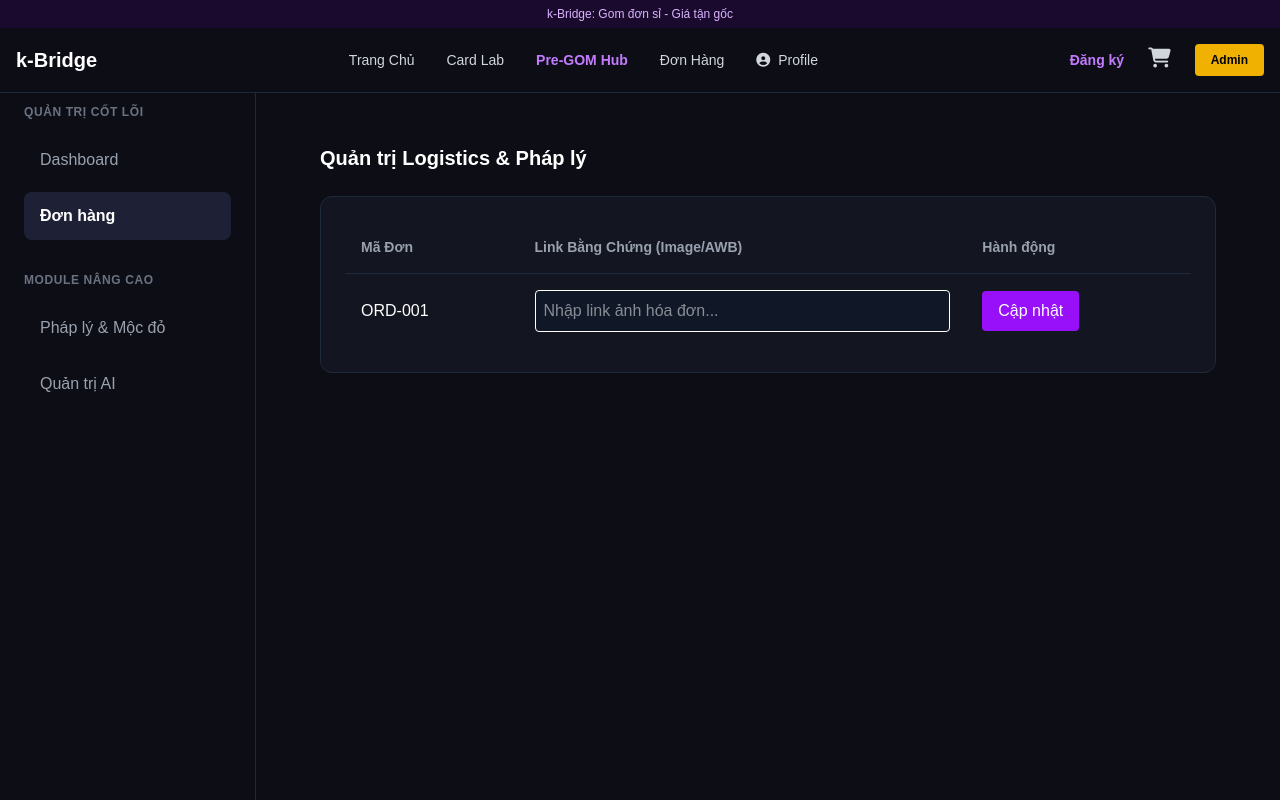
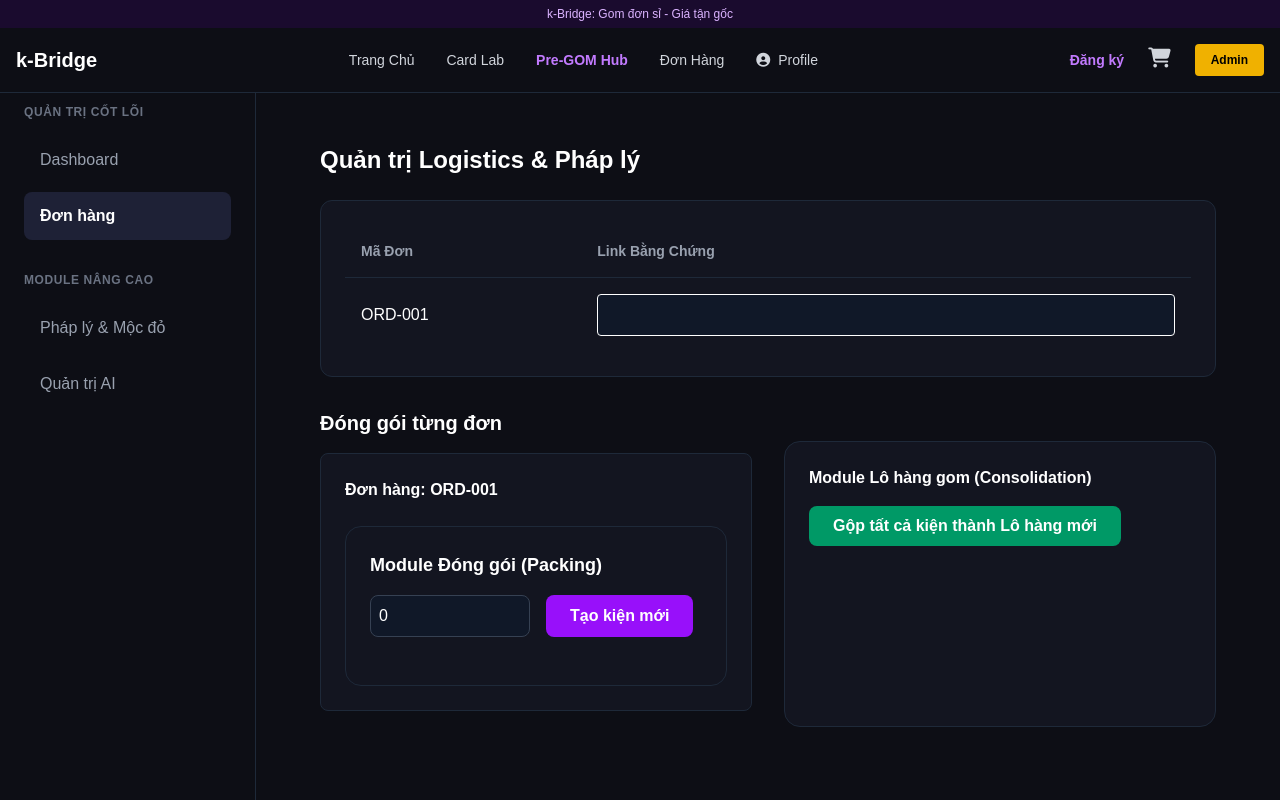
Before and after one commit to vi9054798-cell/k-bridge-project, a Next.js app: page /admin/logistics in a window 1280 px wide. Shown: the top 800 px of the page. Built offline with nearby package versions, Linux system fonts and the light colour scheme.

Commit message:
Feature: Add Shipment Consolidation module to Admin Logistics

```diff
--- a/app/admin/logistics/page.tsx
+++ b/app/admin/logistics/page.tsx
@@ -1,21 +1,35 @@
 "use client";
-export default function AdminLogistics() {
+import { useOrderStore } from '@/store/useOrderStore';
+import PackingManager from '@/components/admin/PackingManager';
+import ShipmentManager from '@/components/admin/ShipmentManager';
+
+export default function LogisticsPage() {
+  const { orders } = useOrderStore();
+
   return (
     <div className="p-8 text-white min-h-screen bg-[#0d0e15]">
-      <h1 className="text-xl font-bold mb-6">Quản trị Logistics & Pháp lý</h1>
-      <div className="bg-[#131520] p-6 rounded-xl border border-gray-800">
+      <h1 className="text-2xl font-bold mb-6">Quản trị Logistics & Pháp lý</h1>
+
+      {/* Bảng Logistics cũ */}
+      <div className="bg-[#131520] p-6 rounded-xl border border-gray-800 mb-8">
         <table className="w-full text-left">
-          <thead className="text-gray-400 text-sm">
-            <tr><th className="p-4">Mã Đơn</th><th className="p-4">Link Bằng Chứng (Image/AWB)</th><th className="p-4">Hành động</th></tr>
-          </thead>
-          <tbody>
-            <tr className="border-t border-gray-800">
-              <td className="p-4">ORD-001</td>
-              <td className="p-4"><input className="bg-gray-900 border rounded p-2 w-full" placeholder="Nhập link ảnh hóa đơn..." /></td>
-              <td className="p-4"><button className="bg-purple-600 px-4 py-2 rounded">Cập nhật</button></td>
-            </tr>
-          </tbody>
+          <thead><tr className="text-gray-400 text-sm"><th className="p-4">Mã Đơn</th><th className="p-4">Link Bằng Chứng</th></tr></thead>
+          <tbody><tr className="border-t border-gray-800"><td className="p-4">ORD-001</td><td className="p-4"><input className="bg-gray-900 border rounded p-2 w-full" /></td></tr></tbody>
         </table>
+      </div>
+
+      {/* Danh sách Đóng gói & Lô hàng */}
+      <div className="grid grid-cols-1 lg:grid-cols-2 gap-8">
+        <div>
+          <h2 className="text-xl font-bold mb-4">Đóng gói từng đơn</h2>
+          {orders.map((o) => (
+            <div key={o.id} className="border border-gray-800 p-6 rounded-lg bg-[#131520] mb-4">
+              <p className="font-bold">Đơn hàng: {o.id}</p>
+              <PackingManager orderId={o.id} />
+            </div>
+          ))}
+        </div>
+        <ShipmentManager />
       </div>
     </div>
   );
--- /dev/null
+++ b/components/admin/PackingManager.tsx
@@ -0,0 +1,59 @@
+"use client";
+import { useState } from 'react';
+import { useOrderStore, Package } from '@/store/useOrderStore';
+
+export default function PackingManager({ orderId }: { orderId: string }) {
+  const { orders, addPackageToOrder } = useOrderStore();
+  const order = orders.find(o => o.id === orderId);
+
+  const [weight, setWeight] = useState(0);
+
+  const handleCreatePackage = () => {
+    if (weight <= 0) return alert("Vui lòng nhập trọng lượng hợp lệ!");
+
+    const newPkg: Package = {
+      id: `PKG-${Date.now().toString().slice(-4)}`,
+      weight: weight,
+      items: ["Album A", "Album B"] // Ở đây bạn có thể lấy từ danh sách sản phẩm thực tế
+    };
+
+    addPackageToOrder(orderId, newPkg);
+    setWeight(0);
+  };
+
+  if (!order) return <p>Không tìm thấy đơn hàng.</p>;
+
+  return (
+    <div className="bg-[#131520] p-6 rounded-2xl border border-gray-800 mt-6">
+      <h3 className="text-white font-bold text-lg mb-4">Module Đóng gói (Packing)</h3>
+
+      {/* Form tạo kiện */}
+      <div className="flex gap-4 mb-6">
+        <input
+          type="number"
+          value={weight}
+          onChange={(e) => setWeight(Number(e.target.value))}
+          placeholder="Trọng lượng (kg)"
+          className="bg-gray-900 border border-gray-700 rounded-lg p-2 text-white w-40"
+        />
+        <button
+          onClick={handleCreatePackage}
+          className="bg-purple-600 hover:bg-purple-500 px-6 py-2 rounded-lg font-bold text-white transition"
+        >
+          Tạo kiện mới
+        </button>
+      </div>
+
+      {/* Danh sách kiện đã tạo */}
+      <div className="space-y-3">
+        {order.packages.map((pkg) => (
+          <div key={pkg.id} className="flex justify-between items-center bg-gray-900 p-4 rounded-xl border border-gray-700">
+            <span className="text-purple-400 font-mono font-bold">{pkg.id}</span>
+            <span className="text-gray-300">{pkg.weight} kg</span>
+            <span className="text-emerald-500 text-xs uppercase font-bold">Đã đóng gói</span>
+          </div>
+        ))}
+      </div>
+    </div>
+  );
+}
--- /dev/null
+++ b/components/admin/ShipmentManager.tsx
@@ -0,0 +1,28 @@
+"use client";
+import { useOrderStore } from '@/store/useOrderStore';
+
+export default function ShipmentManager() {
+  const { orders, shipments, createShipment } = useOrderStore();
+
+  // Lấy tất cả các kiện hàng chưa nằm trong lô nào
+  const allPackages = orders.flatMap(o => o.packages);
+
+  return (
+    <div className="bg-[#131520] p-6 rounded-2xl border border-gray-800 mt-8">
+      <h3 className="text-white font-bold mb-4">Module Lô hàng gom (Consolidation)</h3>
+      <button
+        onClick={() => createShipment(allPackages.map(p => p.id))}
+        className="bg-emerald-600 px-6 py-2 rounded-lg font-bold text-white mb-4"
+      >
+        Gộp tất cả kiện thành Lô hàng mới
+      </button>
+      <div className="space-y-2">
+        {shipments.map(s => (
+          <div key={s.id} className="text-emerald-400 font-mono border-l-2 border-emerald-500 pl-4">
+            {s.id} - Trạng thái: {s.status}
+          </div>
+        ))}
+      </div>
+    </div>
+  );
+}
--- /dev/null
+++ b/store/useOrderStore.ts
@@ -0,0 +1,23 @@
+import { create } from 'zustand';
+
+export interface Package { id: string; weight: number; items: string[]; }
+export interface Shipment { id: string; packageIds: string[]; status: 'created' | 'in-transit'; }
+export interface Order { id: string; customerName: string; status: 'pending' | 'packed' | 'shipped'; packages: Package[]; }
+
+interface OrderStore {
+  orders: Order[];
+  shipments: Shipment[];
+  addPackageToOrder: (orderId: string, newPkg: Package) => void;
+  createShipment: (packageIds: string[]) => void;
+}
+
+export const useOrderStore = create<OrderStore>((set) => ({
+  orders: [{ id: "ORD-001", customerName: "Trần Khánh Vi", status: 'pending', packages: [] }],
+  shipments: [],
+  addPackageToOrder: (orderId, newPkg) => set((state) => ({
+    orders: state.orders.map(o => o.id === orderId ? { ...o, packages: [...o.packages, newPkg] } : o)
+  })),
+  createShipment: (packageIds) => set((state) => ({
+    shipments: [...state.shipments, { id: `SHIP-${Date.now().toString().slice(-4)}`, packageIds, status: 'created' }]
+  })),
+}));
```
